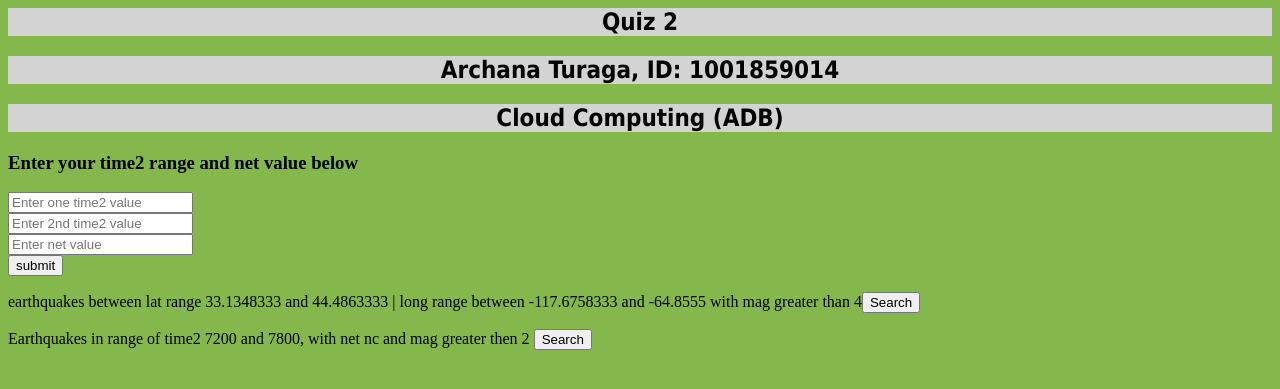
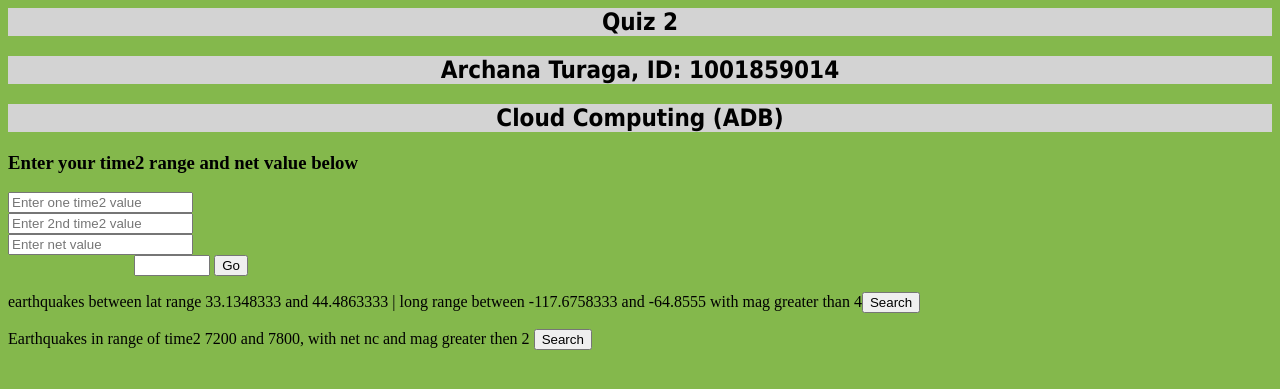
Before and after one commit to arcT9/test2, a Flask app: page / in a window 1280 px wide. Shown: the top 389 px of the page. Run offline with Flask 2, Linux system fonts and the light colour scheme.

Commit message:
Update home.html

```diff
--- a/templates/home.html
+++ b/templates/home.html
@@ -29,7 +29,8 @@ body {
         <input type="text" name="t1" placeholder="Enter one time2 value"><br>
         <input type="text" name="t2" placeholder="Enter 2nd time2 value"><br>
         <input type="text" name="net" placeholder="Enter net value"><br>
-        <input type="submit" name="Submit" value="submit">
+       <input type="text" id="SearchBar" name="Submit"/>
+       <input type="submit" id="button" value="Go"/>
     </form>
     </form>
 </p>
```
